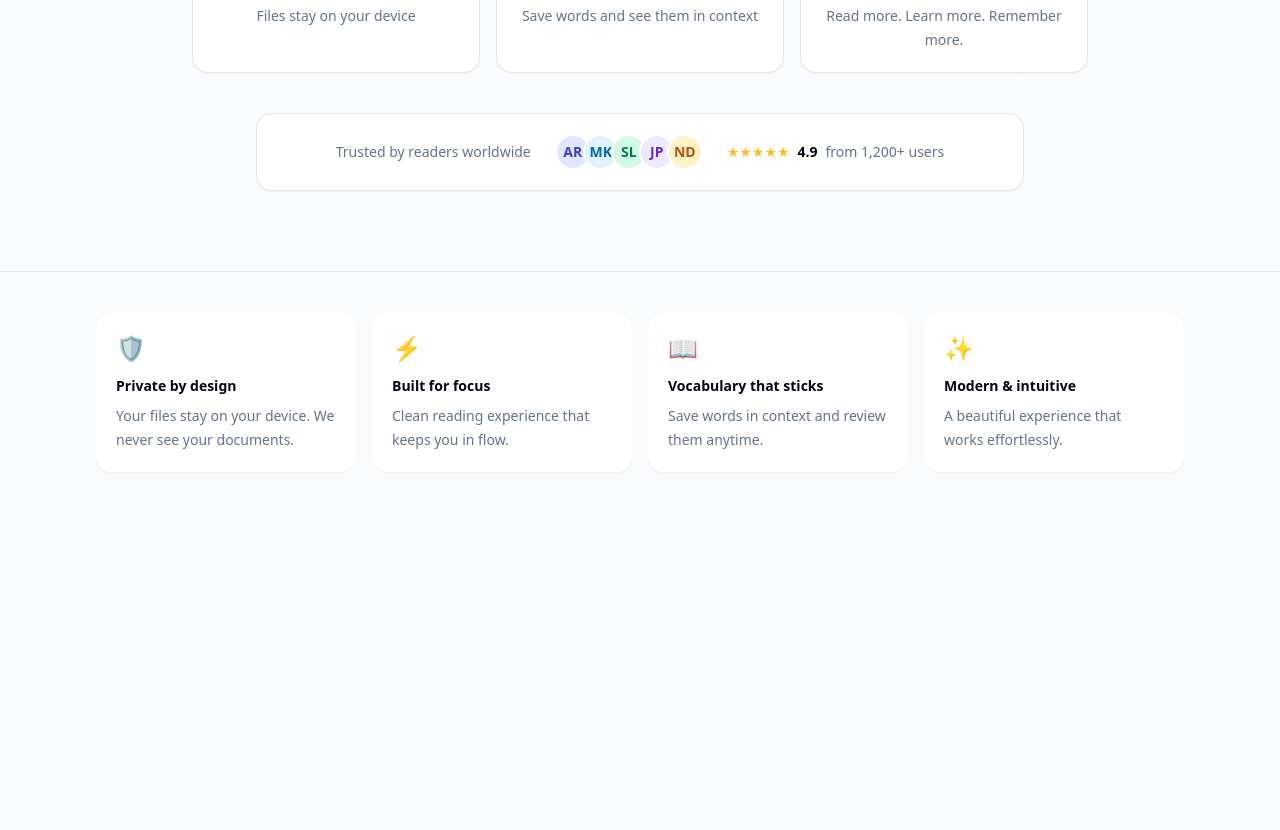
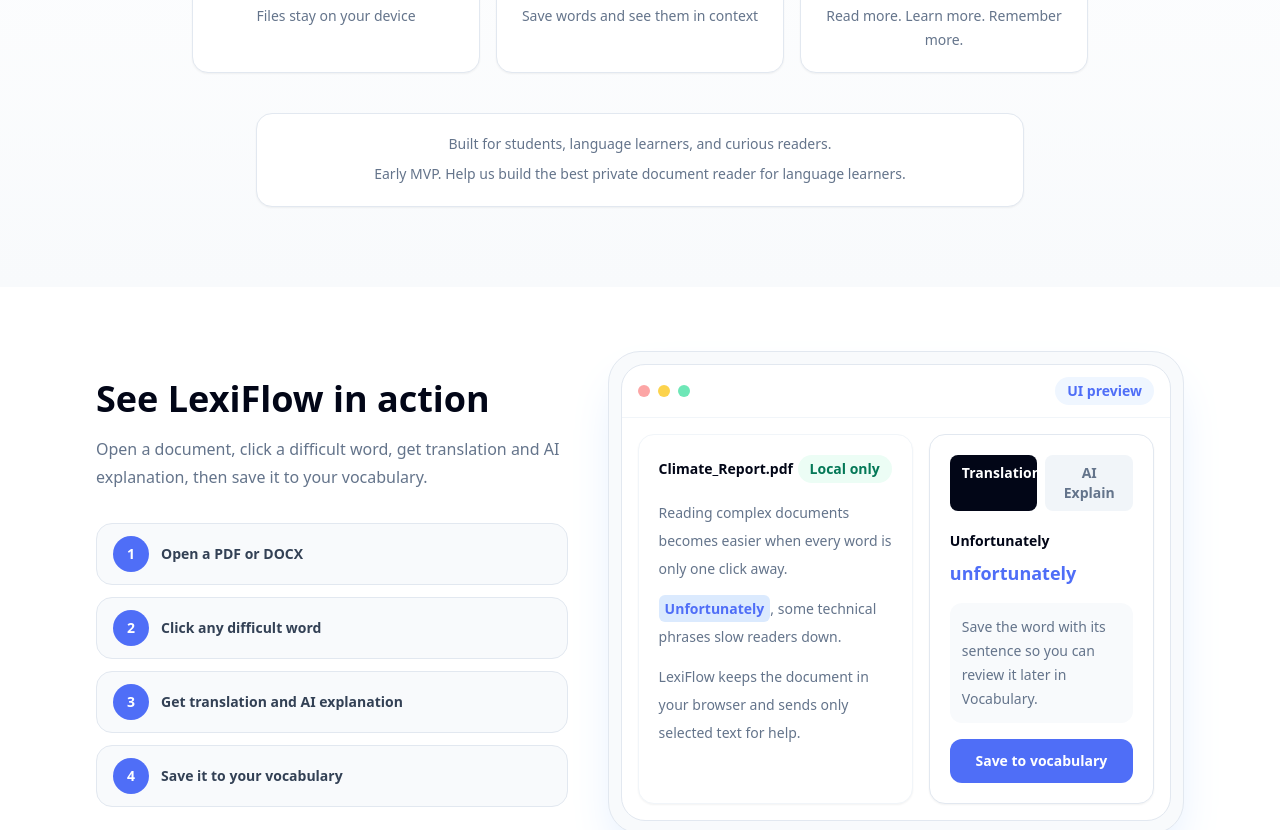
Before and after one commit to adhamollanazarov-cmyk/LexiFlow, a Next.js app: page / in a window 1280 px wide. Shown: the part 920-1750 px from the top of the page. Before the commit the page ends 1432 px from the top, so only its background shows below. Built offline with nearby package versions, Linux system fonts and the light colour scheme.

Commit message:
Improve landing and reader word selection

```diff
--- a/app/page.tsx
+++ b/app/page.tsx
@@ -41,12 +41,11 @@
   },
 ];
 
-const avatars = [
-  { initials: "AR", className: "bg-indigo-100 text-indigo-700" },
-  { initials: "MK", className: "bg-sky-100 text-sky-700" },
-  { initials: "SL", className: "bg-emerald-100 text-emerald-700" },
-  { initials: "JP", className: "bg-violet-100 text-violet-700" },
-  { initials: "ND", className: "bg-amber-100 text-amber-700" },
+const demoSteps = [
+  "Open a PDF or DOCX",
+  "Click any difficult word",
+  "Get translation and AI explanation",
+  "Save it to your vocabulary",
 ];
 
 export default function HomePage() {
@@ -155,24 +154,114 @@
             ))}
           </div>
 
-          <div className="mx-auto mt-10 flex max-w-3xl flex-col flex-wrap items-center justify-center gap-4 rounded-2xl border border-slate-200 bg-white px-5 py-5 text-center shadow-sm sm:flex-row sm:gap-6">
+          <div className="mx-auto mt-10 max-w-3xl rounded-2xl border border-slate-200 bg-white px-5 py-5 text-center shadow-sm">
             <p className="text-sm font-medium text-slate-500">
-              Trusted by readers worldwide
+              Built for students, language learners, and curious readers.
             </p>
-            <div className="flex -space-x-2">
-              {avatars.map((avatar) => (
-                <span
-                  key={avatar.initials}
-                  className={`flex h-9 w-9 items-center justify-center rounded-full border-2 border-white text-sm font-bold ${avatar.className}`}
+            <p className="mt-2 text-sm leading-6 text-slate-500">
+              Early MVP. Help us build the best private document reader for
+              language learners.
+            </p>
+          </div>
+        </div>
+      </section>
+
+      <section className="bg-white">
+        <div className="mx-auto grid max-w-6xl gap-10 px-5 py-16 sm:px-8 lg:grid-cols-[0.9fr_1.1fr] lg:items-center">
+          <div>
+            <h2 className="text-3xl font-bold tracking-normal text-slate-950 sm:text-4xl">
+              See LexiFlow in action
+            </h2>
+            <p className="mt-4 max-w-xl text-base leading-7 text-slate-500">
+              Open a document, click a difficult word, get translation and AI
+              explanation, then save it to your vocabulary.
+            </p>
+
+            <div className="mt-8 grid gap-3">
+              {demoSteps.map((step, index) => (
+                <div
+                  key={step}
+                  className="flex items-center gap-3 rounded-2xl border border-slate-200 bg-slate-50 px-4 py-3"
                 >
-                  {avatar.initials}
-                </span>
+                  <span className="flex h-9 w-9 shrink-0 items-center justify-center rounded-full bg-[#4F6EF7] text-sm font-bold text-white">
+                    {index + 1}
+                  </span>
+                  <span className="text-sm font-semibold text-slate-700">
+                    {step}
+                  </span>
+                </div>
               ))}
             </div>
-            <div className="flex items-center gap-2 text-sm">
-              <span className="text-amber-400">★★★★★</span>
-              <span className="font-bold text-slate-950">4.9</span>
-              <span className="text-slate-500">from 1,200+ users</span>
+          </div>
+
+          <div className="rounded-[2rem] border border-slate-200 bg-slate-50 p-3 shadow-2xl shadow-blue-100">
+            <div className="overflow-hidden rounded-[1.5rem] border border-slate-200 bg-white">
+              <div className="flex items-center justify-between border-b border-slate-100 px-4 py-3">
+                <div className="flex items-center gap-2">
+                  <span className="h-3 w-3 rounded-full bg-red-300" />
+                  <span className="h-3 w-3 rounded-full bg-amber-300" />
+                  <span className="h-3 w-3 rounded-full bg-emerald-300" />
+                </div>
+                <span className="rounded-full bg-blue-50 px-3 py-1 text-sm font-semibold text-[#4F6EF7]">
+                  UI preview
+                </span>
+              </div>
+
+              <div className="grid gap-4 p-4 md:grid-cols-[1.1fr_0.9fr]">
+                <div className="rounded-2xl border border-slate-100 bg-white p-5 shadow-sm">
+                  <div className="mb-4 flex items-center justify-between">
+                    <span className="text-sm font-bold text-slate-950">
+                      Climate_Report.pdf
+                    </span>
+                    <span className="rounded-full bg-emerald-50 px-3 py-1 text-sm font-semibold text-emerald-700">
+                      Local only
+                    </span>
+                  </div>
+                  <div className="space-y-3 text-sm leading-7 text-slate-500">
+                    <p>
+                      Reading complex documents becomes easier when every word
+                      is only one click away.
+                    </p>
+                    <p>
+                      <span className="rounded-md bg-blue-100 px-1.5 py-1 font-semibold text-[#4F6EF7]">
+                        Unfortunately
+                      </span>
+                      , some technical phrases slow readers down.
+                    </p>
+                    <p>
+                      LexiFlow keeps the document in your browser and sends only
+                      selected text for help.
+                    </p>
+                  </div>
+                </div>
+
+                <div className="rounded-2xl border border-slate-200 bg-white p-5 shadow-sm">
+                  <div className="grid grid-cols-2 gap-2">
+                    <span className="rounded-lg bg-slate-950 px-3 py-2 text-center text-sm font-semibold text-white">
+                      Translation
+                    </span>
+                    <span className="rounded-lg bg-slate-100 px-3 py-2 text-center text-sm font-semibold text-slate-500">
+                      AI Explain
+                    </span>
+                  </div>
+                  <p className="mt-5 text-sm font-bold text-slate-950">
+                    Unfortunately
+                  </p>
+                  <p className="mt-2 text-lg font-semibold text-[#4F6EF7]">
+                    unfortunately
+                  </p>
+                  <p className="mt-4 rounded-xl bg-slate-50 p-3 text-sm leading-6 text-slate-500">
+                    Save the word with its sentence so you can review it later
+                    in Vocabulary.
+                  </p>
+                  <button
+                    type="button"
+                    className="mt-4 min-h-11 w-full rounded-xl bg-[#4F6EF7] px-4 py-3 text-sm font-semibold text-white"
+                  >
+                    Save to vocabulary
+                  </button>
+                </div>
+              </div>
             </div>
           </div>
         </div>
--- a/components/reader/DOCXViewer.tsx
+++ b/components/reader/DOCXViewer.tsx
@@ -81,6 +81,19 @@
   return { word, range: wordRange };
 }
 
+function isPointInsideSelection(selection: Selection, x: number, y: number) {
+  if (selection.rangeCount === 0) {
+    return false;
+  }
+
+  const range = selection.getRangeAt(0);
+
+  return Array.from(range.getClientRects()).some(
+    (rect) =>
+      x >= rect.left && x <= rect.right && y >= rect.top && y <= rect.bottom
+  );
+}
+
 export function DOCXViewer({ file, onWordTap }: DOCXViewerProps) {
   const [htmlContent, setHtmlContent] = useState("");
   const [isLoading, setIsLoading] = useState(true);
@@ -132,7 +145,12 @@
   }
 
   function handleClick(event: MouseEvent<HTMLElement>) {
-    if (window.getSelection()?.toString().trim()) {
+    const selection = window.getSelection();
+
+    if (
+      selection?.toString().trim() &&
+      isPointInsideSelection(selection, event.clientX, event.clientY)
+    ) {
       return;
     }
 
--- a/components/reader/PDFViewer.tsx
+++ b/components/reader/PDFViewer.tsx
@@ -92,6 +92,19 @@
   return { word, range: wordRange };
 }
 
+function isPointInsideSelection(selection: Selection, x: number, y: number) {
+  if (selection.rangeCount === 0) {
+    return false;
+  }
+
+  const range = selection.getRangeAt(0);
+
+  return Array.from(range.getClientRects()).some(
+    (rect) =>
+      x >= rect.left && x <= rect.right && y >= rect.top && y <= rect.bottom
+  );
+}
+
 export function PDFViewer({ file, onWordTap }: PDFViewerProps) {
   const [fileUrl, setFileUrl] = useState<string>("");
   const [numPages, setNumPages] = useState<number>(0);
@@ -132,7 +145,12 @@
   }
 
   function handleClick(event: MouseEvent<HTMLDivElement>) {
-    if (window.getSelection()?.toString().trim()) {
+    const selection = window.getSelection();
+
+    if (
+      selection?.toString().trim() &&
+      isPointInsideSelection(selection, event.clientX, event.clientY)
+    ) {
       return;
     }
 
```
Also changed, not shown: 1 other file (tests, documents, lock files or other folders).
